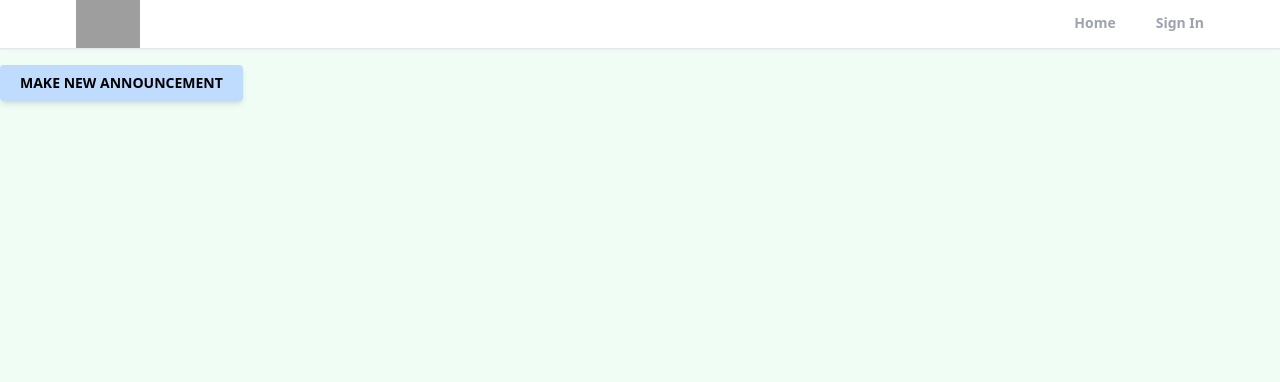
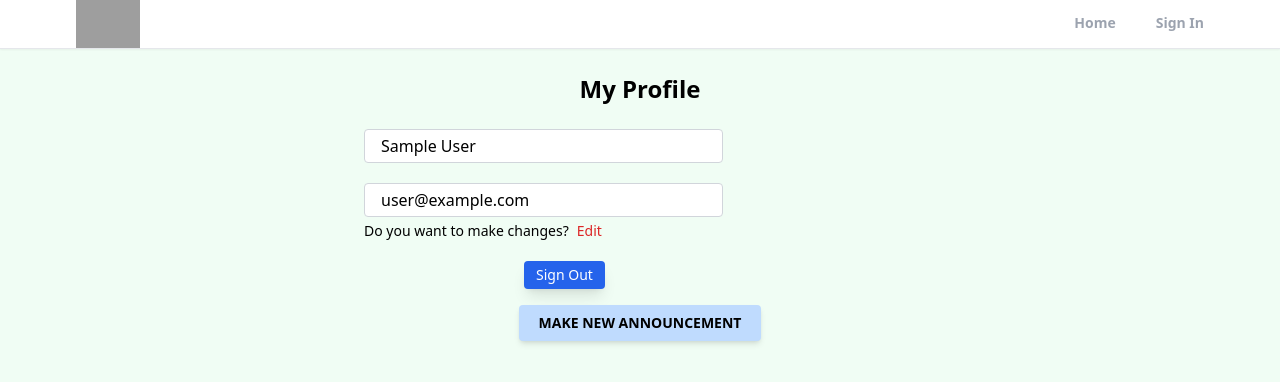
Before and after one commit to temuulenb/website-signin, a React (Create React App) app: page /profile in a window 1280 px wide. Shown: the top 382 px of the page. Built offline with nearby package versions, Linux system fonts and the light colour scheme; no server answers; sample sign-in values are in the browser's storage; grey boxes are pictures that could not be loaded.

Commit message:
finished log out step

```diff
--- a/src/App.js
+++ b/src/App.js
@@ -4,6 +4,7 @@ import Profile from "./pages/Profile";
 import SignIn from "./pages/SignIn";
 import SignUp from "./pages/SignUp";
 import Main from "./pages/Main";
+import PrivateRoute from "./components/PrivateRoute";
 import ForgotPassword from "./pages/ForgotPassword";
 import Header from "./components/Header";
 import { ToastContainer } from "react-toastify";
@@ -18,7 +19,9 @@ function App() {
           <Header/>
             <Routes>
                 <Route path="/" element={<Home />}></Route>
-                <Route path="/profile" element={<Profile />}></Route>
+                <Route path="/profile" element={<PrivateRoute />}>
+                      <Route path="/profile" element={<Profile />}></Route>
+                </Route>
                 <Route path="/sign-in" element={<SignIn />}></Route>
                 <Route path="/sign-up" element={<SignUp />}></Route>
                 <Route path="/forgot-password" element={<ForgotPassword />}></Route>
--- /dev/null
+++ b/src/components/PrivateRoute.jsx
@@ -0,0 +1,11 @@
+import React from 'react'
+import { Navigate, Outlet } from 'react-router';
+import {useAuthStatus} from '../hooks/useAuthStatus';
+
+export default function PrivateRoute() {
+    const {loggedIn, checkingStatus} = useAuthStatus();
+    if (checkingStatus) {
+        return <h3>Loading...</h3>;
+    }
+    return loggedIn ? <Outlet/> : <Navigate to="/sign-in"/>;
+}
--- /dev/null
+++ b/src/hooks/useAuthStatus.jsx
@@ -0,0 +1,18 @@
+import { getAuth, onAuthStateChanged } from 'firebase/auth';
+import { useState, useEffect } from 'react'
+
+export function useAuthStatus() {
+    const [loggedIn, setLoggedIn] = useState(false);
+    const [checkingStatus, setCheckingStatus] = useState(true);
+
+    useEffect(()=>{
+        const auth = getAuth();
+        onAuthStateChanged(auth, (user)=>{
+            if(user){
+                setLoggedIn(true);
+            }
+            setCheckingStatus(false);
+        });
+    }, []);
+  return { loggedIn, checkingStatus };
+}
--- a/src/pages/Profile.jsx
+++ b/src/pages/Profile.jsx
@@ -1,17 +1,62 @@
-import React from 'react'
-import { Link } from 'react-router-dom'
+import { getAuth } from 'firebase/auth';
+import { useState } from 'react'
+import { Link, useNavigate } from 'react-router-dom'
 
 export default function Profile() {
+  const auth = getAuth();
+  const navigate = useNavigate();
+  const [formData, setFormData] = useState({
+      name: auth.currentUser.displayName,
+      email: auth.currentUser.email,
+  });
+  const { name, email } = formData;
+  function onLogout() {
+      auth.signOut();
+      navigate("/");
+  }
   return (
     <div>
+        <section className="max-w-6xl mx-auto flex flex-col justify-center items-center">
+            <h1 className="text-2xl text-center mt-6 font-bold">My Profile</h1>
+            <div className="w-full md:w-[50%] mt-6 px-3">
+                <form>
+                      { /* name input */ }
+                      <input
+                      type='text'
+                      id='name'
+                      value={name}
+                      disabled
+                      className="w-[65%] px-4 py-1 text-md text-black bg-white border border-gray-300
+                      rounded transition ease-in-out mb-5"/>
+
+                      { /* email input */ }
+                      <input
+                      type='email'
+                      id='email'
+                      value={email}
+                      disabled
+                      className="w-[65%] px-4 py-1 text-md text-black bg-white border border-gray-300
+                      rounded transition ease-in-out mb-1"/>
+
+                      <div className="flex whitespace-nowrap text-sm sm:text-md mb-5">
+                          <p className="flex items-center">Do you want to make changes?
+                            <span className="ml-2 text-red-600 hover:text-red-800 transition
+                            ease-in-out duration-200 cursor-pointer">Edit</span>
+                          </p>
+                      </div>
+                      <button onClick={onLogout} className="bg-blue-600 text-white px-3 py-1 ml-40 text-sm font-medium
+                      rounded shadow-lg hover:bg-blue-800 transition duration-150 ease-in-out
+                      hover:shadow-lg active:bg-blue-900">Sign Out</button>
+                </form>
+            </div>
             <button type='submit' className='text-center mt-4 bg-blue-200 text-black uppercase px-5 py-2
                     text-sm font-bold rounded shadow-md hover:bg-blue-400 transition duration ease-in-out hover:shadow-lg
                     active:bg-blue-500'>
                         <Link to="/create-listing" className='flex justify-center'>
                             Make New announcement
-
                         </Link>
             </button>
+        </section>
     </div>
   )
 }
```
Lines whose indentation alone changed are shown as unchanged.
